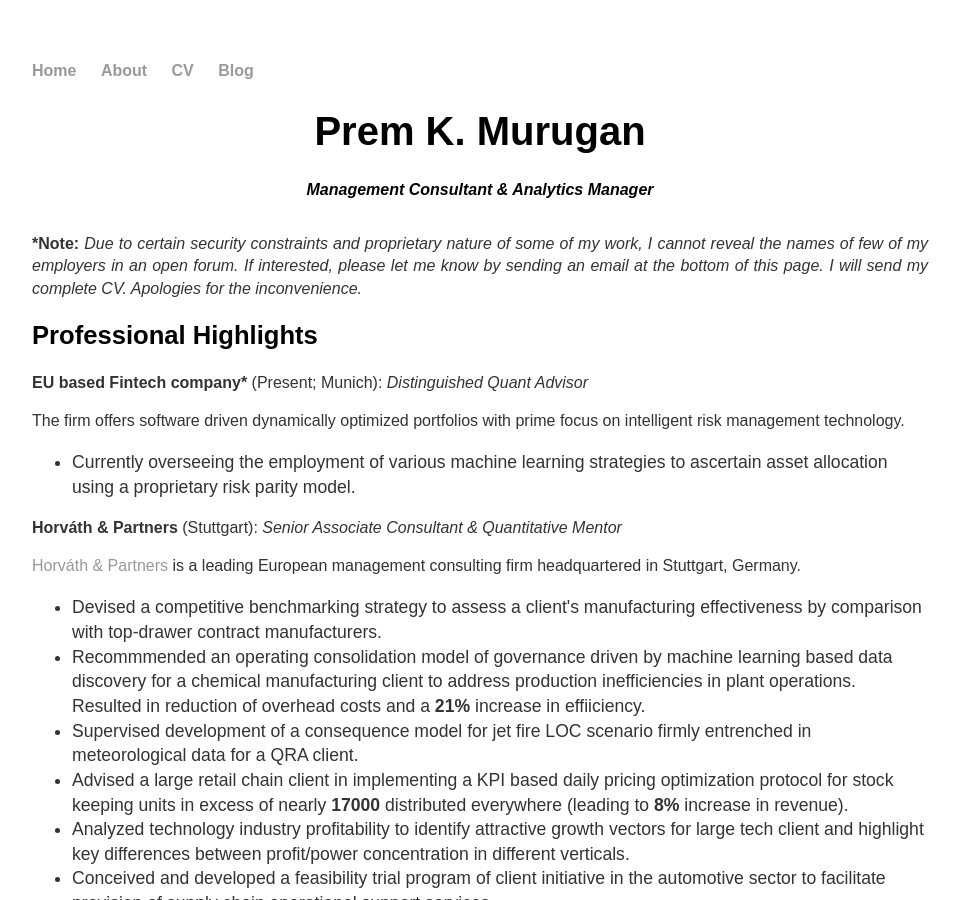
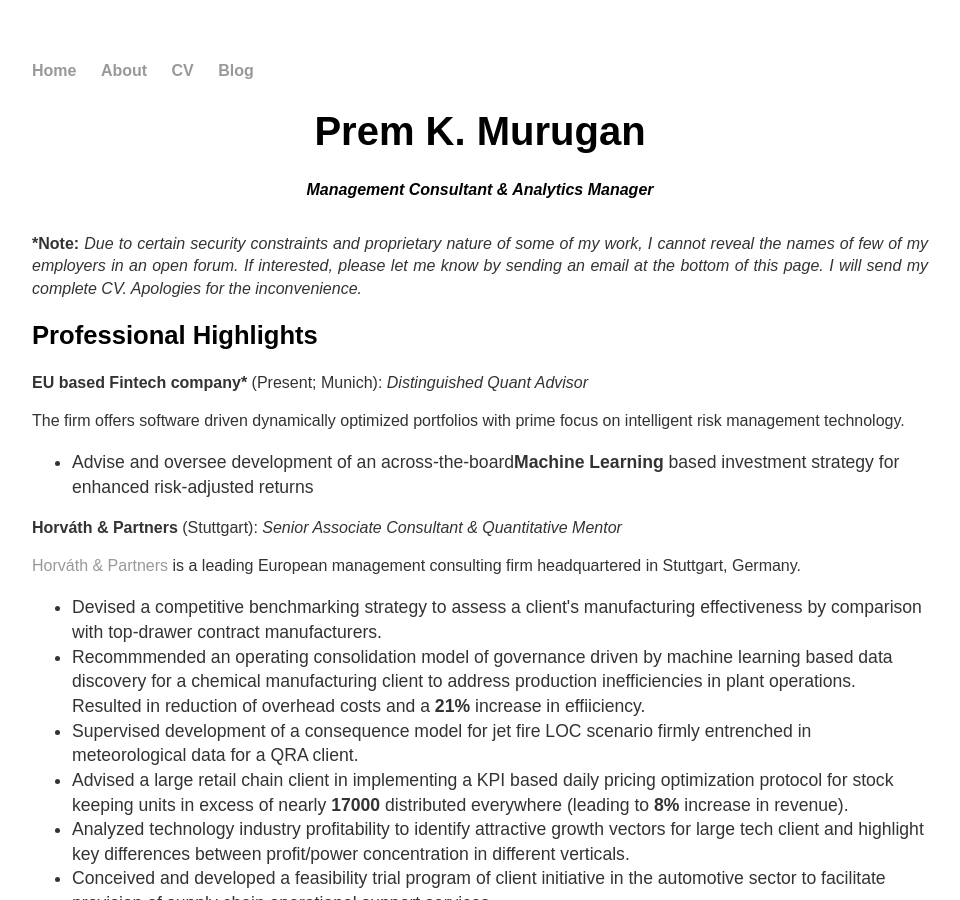
Before and after one commit to DaisukeAramaki/DaisukeAramaki.github.io, a Jekyll site: the page built from cv/index.html, in a window 1280 px wide and 900 px high. Shown: the whole window, without its empty margins (160-1120 px from the left). Built offline with Jekyll 4.4.1, drawn with Linux system fonts in a browser that asks for light colours.

Commit message:
New Position

```diff
--- a/cv/index.html
+++ b/cv/index.html
@@ -21,7 +21,7 @@
      <p style='text-align: justify;'><strong>EU based Fintech company*</strong> (Present; Munich): <em>Distinguished Quant Advisor</em></p>
 	   <p style='text-align: justify;'>The firm offers software driven dynamically optimized portfolios with prime focus on intelligent risk management technology.
 										<ul>
-											<li>Currently overseeing the employment of various machine learning strategies to ascertain asset allocation using a proprietary risk parity model.</li>
+											<li>Advise and oversee development of an across-the-board<strong>Machine Learning</strong> based investment strategy for enhanced risk-adjusted returns</li>
 										</ul>
 </p>
 
```
